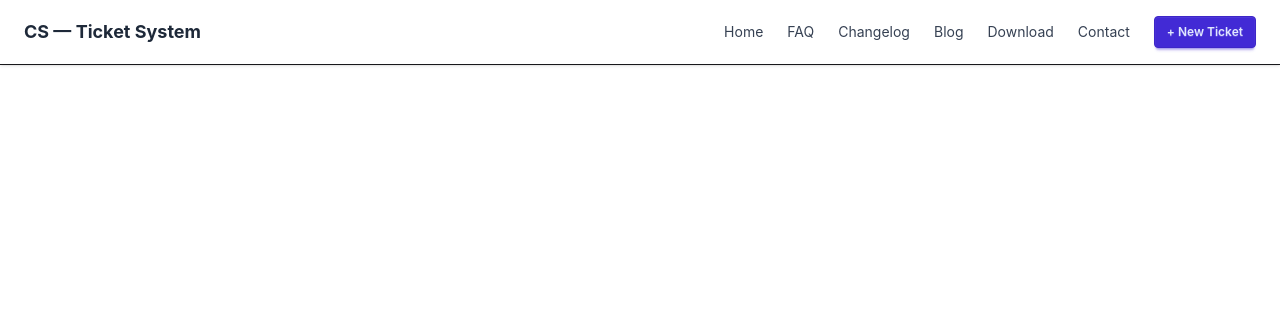
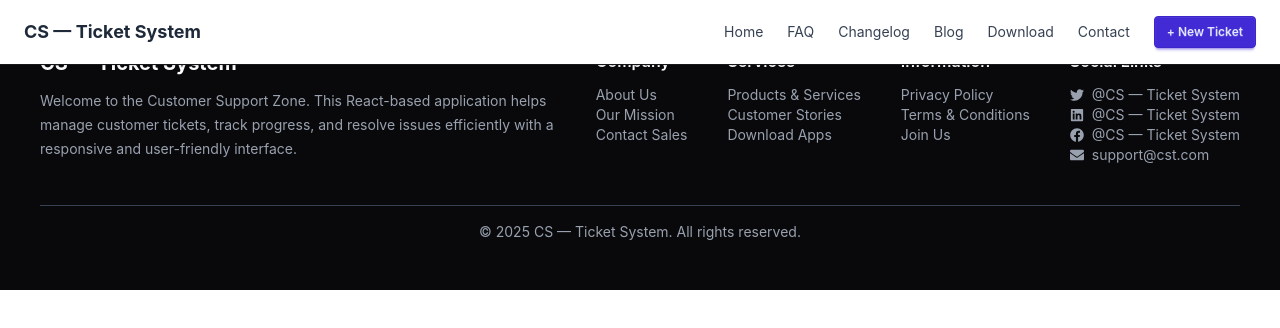
Before and after one commit to mahmudulhaque13/Customer-Support-Zone, a React (Vite) app: page / in a window 1280 px wide. Shown: the top 328 px of the page. Built offline with nearby package versions, Linux system fonts and the light colour scheme.

Commit message:
added footer

```diff
--- a/src/App.jsx
+++ b/src/App.jsx
@@ -1,8 +1,8 @@
 import { useState } from "react";
-import reactLogo from "./assets/react.svg";
-import viteLogo from "/vite.svg";
+
 import "./App.css";
 import Navbar from "./components/Navbar";
+import Footer from "./components/Footer";
 
 function App() {
   const [count, setCount] = useState(0);
@@ -10,6 +10,7 @@ function App() {
   return (
     <>
       <Navbar />
+      <Footer />
     </>
   );
 }
--- /dev/null
+++ b/src/components/Footer.jsx
@@ -0,0 +1,72 @@
+import React from "react";
+import { FaTwitter, FaLinkedin, FaFacebook, FaEnvelope } from "react-icons/fa";
+
+const Footer = () => {
+  return (
+    <footer className="bg-neutral text-white px-10 py-12 border-t border-purple-600">
+      <div className="flex flex-wrap justify-between gap-10">
+        {/* Left Section */}
+        <div className="flex-1 min-w-[260px]">
+          <h3 className="text-xl font-bold mb-3">CS — Ticket System</h3>
+
+          <p className="text-gray-400 text-sm leading-6">
+            Welcome to the Customer Support Zone. This React-based application
+            helps manage customer tickets, track progress, and resolve issues
+            efficiently with a responsive and user-friendly interface.
+          </p>
+        </div>
+
+        {/* Footer Columns */}
+        <div className="flex flex-wrap gap-10">
+          <div>
+            <h4 className="font-semibold mb-3">Company</h4>
+            <p className="text-sm text-gray-400">About Us</p>
+            <p className="text-sm text-gray-400">Our Mission</p>
+            <p className="text-sm text-gray-400">Contact Sales</p>
+          </div>
+
+          <div>
+            <h4 className="font-semibold mb-3">Services</h4>
+            <p className="text-sm text-gray-400">Products & Services</p>
+            <p className="text-sm text-gray-400">Customer Stories</p>
+            <p className="text-sm text-gray-400">Download Apps</p>
+          </div>
+
+          <div>
+            <h4 className="font-semibold mb-3">Information</h4>
+            <p className="text-sm text-gray-400">Privacy Policy</p>
+            <p className="text-sm text-gray-400">Terms & Conditions</p>
+            <p className="text-sm text-gray-400">Join Us</p>
+          </div>
+
+          <div>
+            <h4 className="font-semibold mb-3">Social Links</h4>
+
+            <p className="flex items-center gap-2 text-sm text-gray-400">
+              <FaTwitter /> @CS — Ticket System
+            </p>
+
+            <p className="flex items-center gap-2 text-sm text-gray-400">
+              <FaLinkedin /> @CS — Ticket System
+            </p>
+
+            <p className="flex items-center gap-2 text-sm text-gray-400">
+              <FaFacebook /> @CS — Ticket System
+            </p>
+
+            <p className="flex items-center gap-2 text-sm text-gray-400">
+              <FaEnvelope /> support@cst.com
+            </p>
+          </div>
+        </div>
+      </div>
+
+      {/* Bottom */}
+      <div className="border-t border-gray-700 mt-10 pt-4 text-center text-sm text-gray-400">
+        © 2025 CS — Ticket System. All rights reserved.
+      </div>
+    </footer>
+  );
+};
+
+export default Footer;
```
